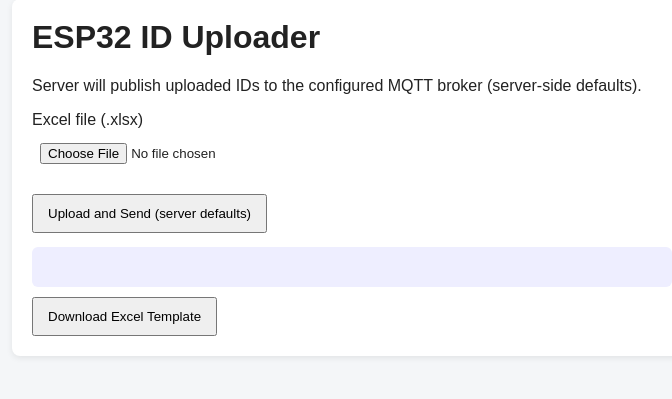
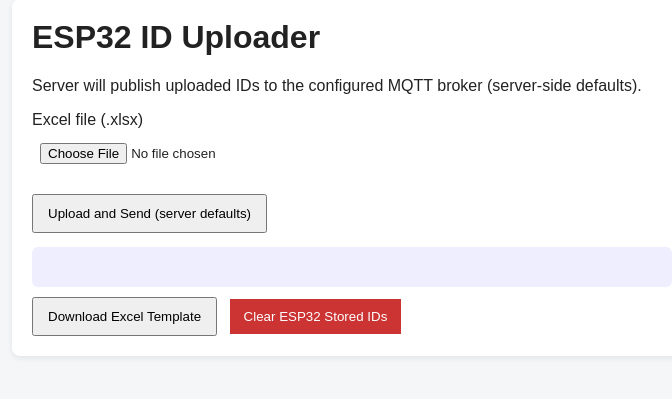
Before and after one commit to Devsingh0090/MQTT_server, a Flask app: page / in a window 1280 px wide. Shown: the part 53-452 px from the top of the page, without its empty margins (288-960 px from the left). Run offline with Flask 3, Linux system fonts and the light colour scheme.

Commit message:
Update index.html

```diff
--- a/templates/index.html
+++ b/templates/index.html
@@ -18,6 +18,7 @@
       </form>
       <div id="status"></div>
       <a href="/download-template"><button id="downloadTemplate">Download Excel Template</button></a>
+      <button id="clearButton" style="margin-left:8px;background:#c33;color:#fff;border:none;padding:10px 14px;">Clear ESP32 Stored IDs</button>
     </main>
     <script src="/static/script.js"></script>
   </body>
```
